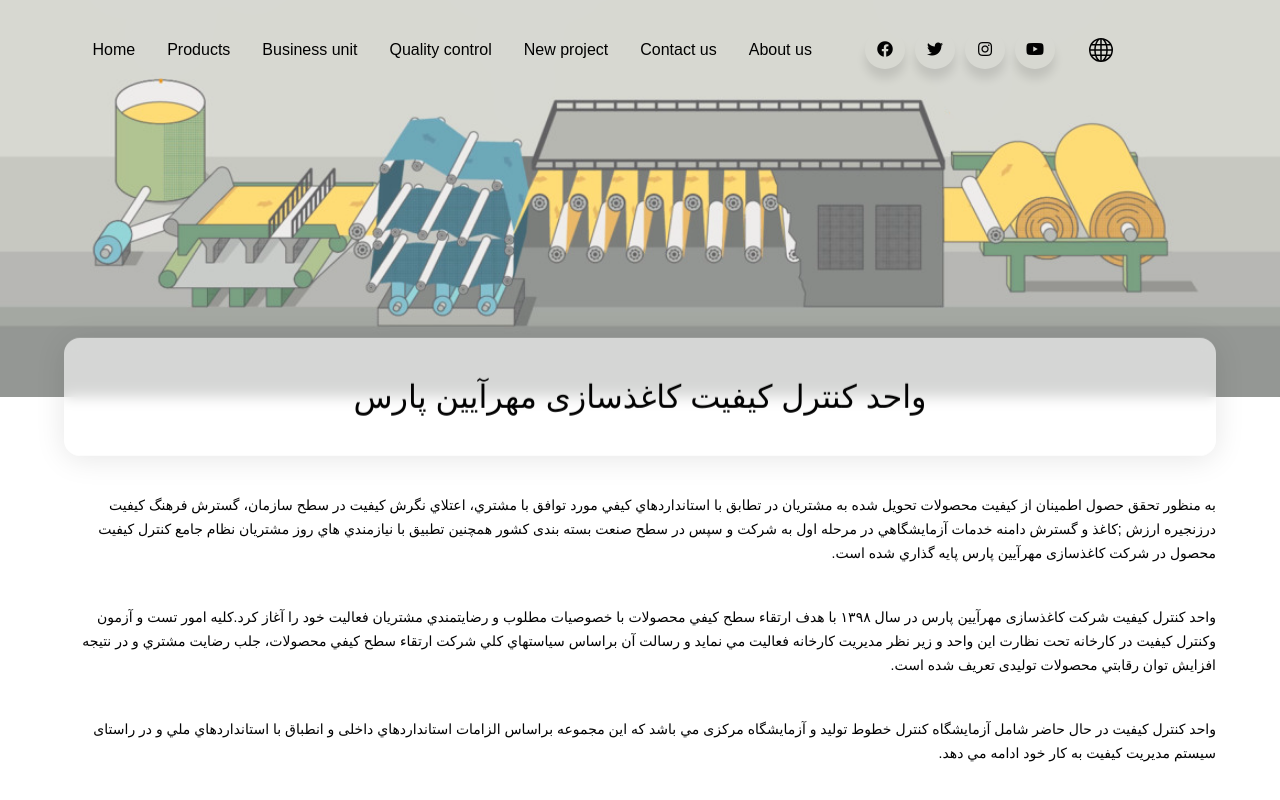
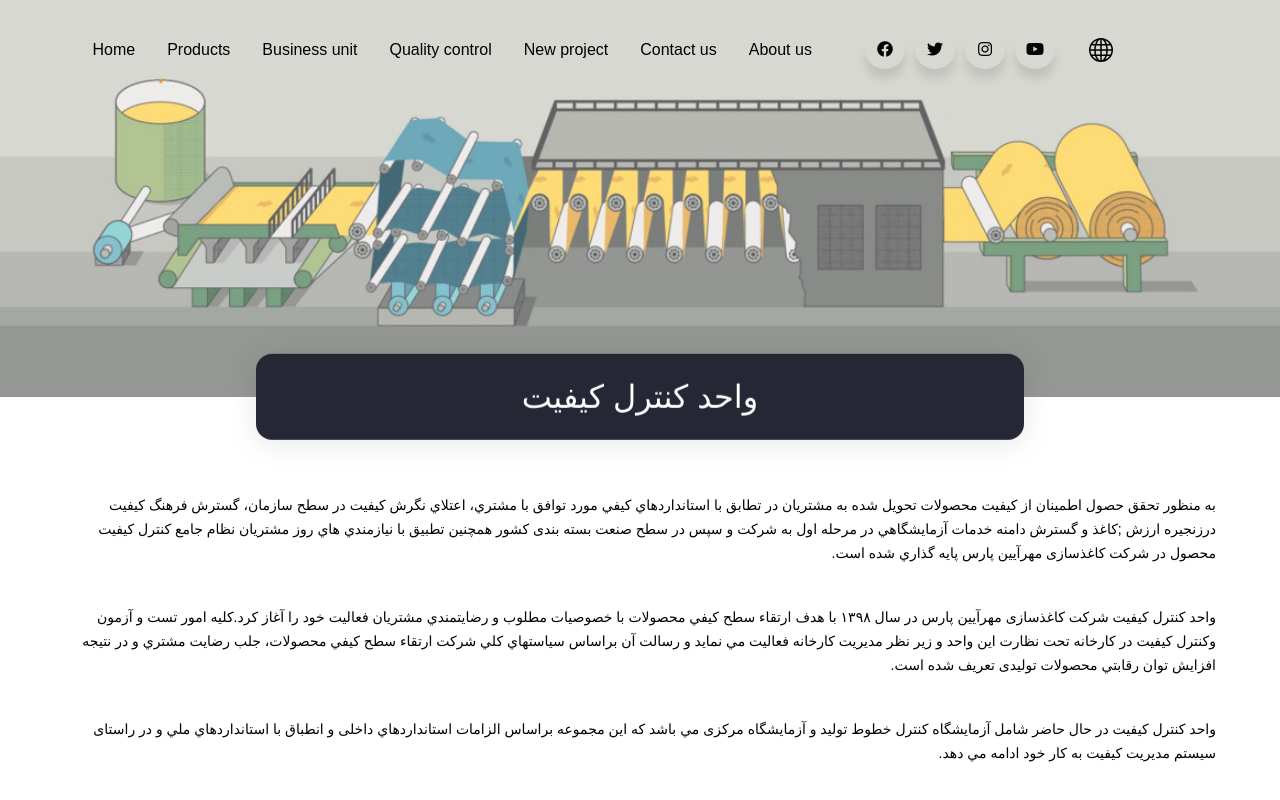
Before and after one commit to mohsen9april/Mehraeinpars4, a React (Create React App) app: page /QualityControl in a window 1280 px wide. Shown: the top 800 px of the page. Built offline with nearby package versions, Linux system fonts and the light colour scheme; a small style sheet from the web is missing.

Commit message:
hidden overflow

```diff
--- a/src/App.css
+++ b/src/App.css
@@ -3,6 +3,16 @@
   margin: 0;
   box-sizing: border-box;
   font-family: Vazirmatn, sans-serif;
+}
+
+body {
+  -ms-overflow-style: none; /* for Internet Explorer, Edge */
+  scrollbar-width: none; /* for Firefox */
+  overflow-y: scroll;
+}
+
+body::-webkit-scrollbar {
+  display: none; /* for Chrome, Safari, and Opera */
 }
 
 :root {
@@ -1373,10 +1383,10 @@ div.text-container {
   left: 50%;
   transform: translate(-50%, -50%);
   /* color: rgb(255, 255, 255); */
-  color: black;
+  color: white;
   height: auto;
-  width: 90%;
-  padding: 2.5rem 0;
+  width: 60%;
+  padding: 1.5rem 0;
   /* background: rgba(20, 19, 19, 0.04);
   box-shadow: 0 4px 30px rgba(99, 97, 97, 0.1);
   backdrop-filter: blur(3px);
@@ -1384,7 +1394,7 @@ div.text-container {
   border: 1px solid rgba(255, 255, 255, 0.21); */
 
   /* From https://css.glass */
-  background: rgba(255, 255, 255, 0.61);
+  background: #252734;
   border-radius: 16px;
   box-shadow: 0 4px 30px rgba(0, 0, 0, 0.1);
   backdrop-filter: blur(6.8px);
--- a/src/App.scss
+++ b/src/App.scss
@@ -11,7 +11,7 @@
   }
 }
 
-$card-height: 90vh;
+$card-height: 96vh;
 $card-length: 5;
 $class-name: cards_wrap;
 .#{$class-name} {
--- a/src/pages/Home.jsx
+++ b/src/pages/Home.jsx
@@ -54,22 +54,22 @@ const Home = () => {
         </div>
         <div class="cards_wrap__card">
           <div class="cards_wrap__card-stick color2">
-            <h2 style={{ color: "white" }}>{t("app_title")}</h2>
+            {/* <h2 style={{ color: "white" }}>{t("app_title")}</h2> */}
           </div>
         </div>
         <div class="cards_wrap__card">
           <div class="cards_wrap__card-stick color3">
-            <h2 style={{ color: "white" }}>{t("app_title")}</h2>
+            {/* <h2 style={{ color: "white" }}>{t("app_title")}</h2> */}
           </div>
         </div>
         <div class="cards_wrap__card">
           <div class="cards_wrap__card-stick color4">
-            <h2 style={{ color: "white" }}>{t("app_title")}</h2>
+            {/* <h2 style={{ color: "white" }}>{t("app_title")}</h2> */}
           </div>
         </div>
         <div class="cards_wrap__card">
           <div class="cards_wrap__card-stick last">
-            <h2 style={{ color: "black" }}>{t("app_title")}</h2>
+            {/* <h2 style={{ color: "black" }}>{t("app_title")}</h2> */}
           </div>
         </div>
       </div>
--- a/src/pages/QualityControl.jsx
+++ b/src/pages/QualityControl.jsx
@@ -7,7 +7,7 @@ const QualityControl = () => {
         <div className="topheader_qc">
           <img src="./images/QC2.png" alt="/" />
           <div class="qc_centered">
-            <h2>واحد کنترل کیفیت کاغذسازی مهرآیین پارس</h2>
+            <h2 style={{ color: "white" }}>واحد کنترل کیفیت </h2>
           </div>
         </div>
       </div>
```
